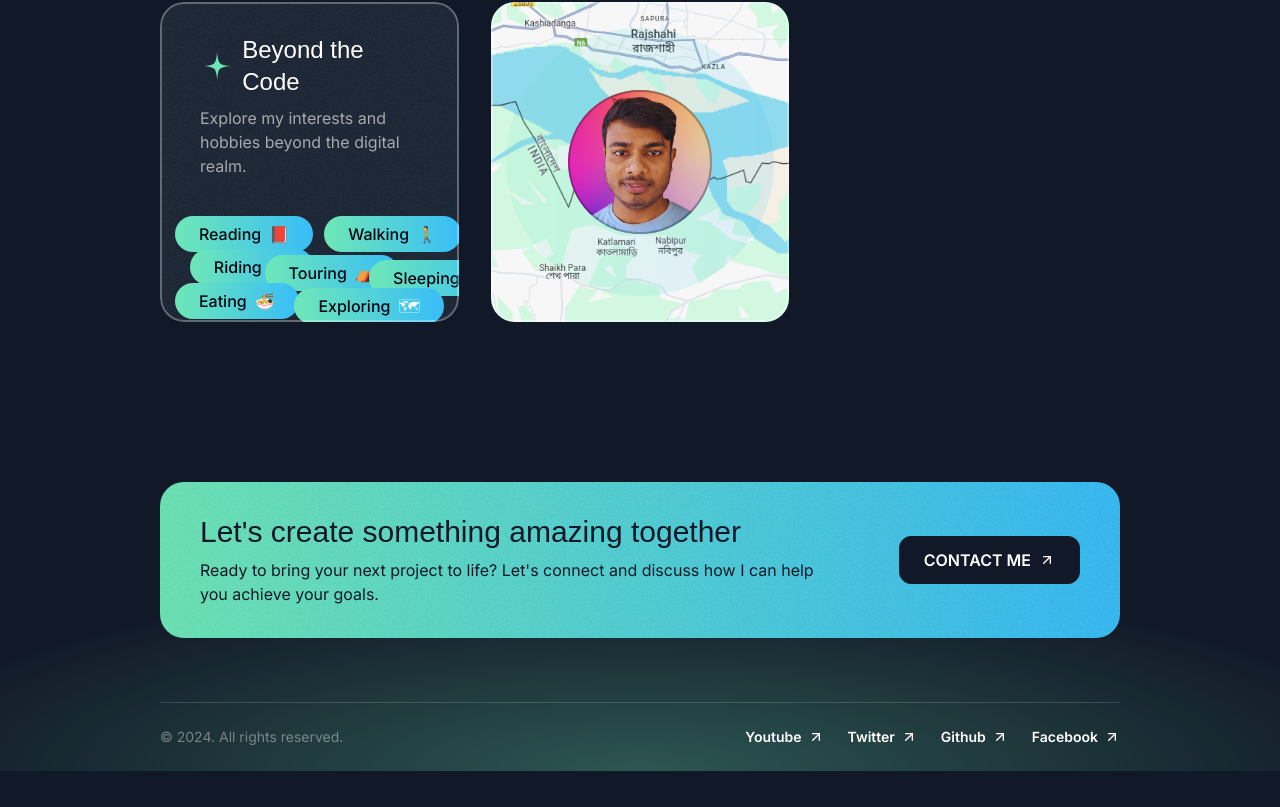
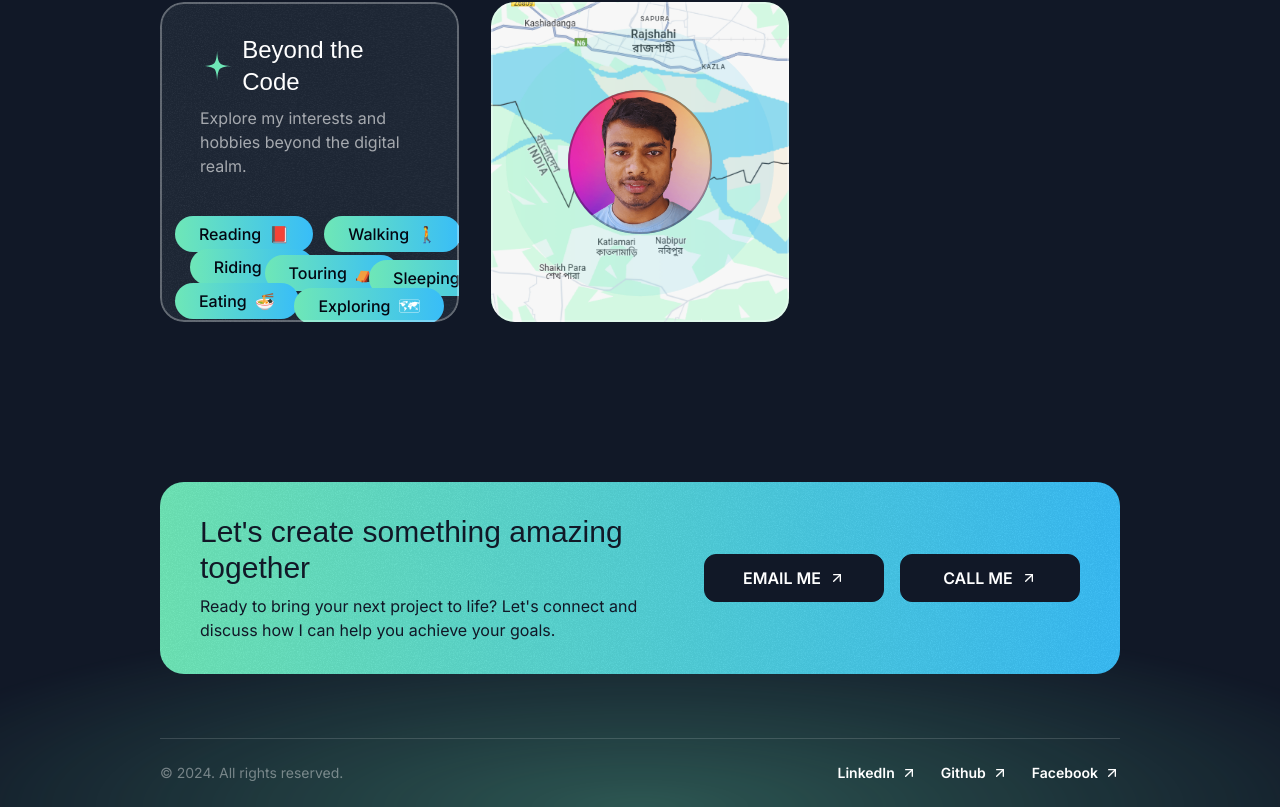
Before and after one commit to solo-mizan/portfolio, a Next.js app: page / in a window 1280 px wide. Shown: the part 5240-6047 px from the top of the page. Before the commit the page ends 6011 px from the top, so only its background shows below. Built offline with nearby package versions, Linux system fonts and the light colour scheme; a web font is replaced by a local one.

Commit message:
chore: update contact information

```diff
--- a/src/sections/Contact.tsx
+++ b/src/sections/Contact.tsx
@@ -1,5 +1,6 @@
 import ArrowUpRightIcon from "@/assets/icons/arrow-up-right.svg";
 import grainImg from "@/assets/images/grain.jpg";
+import Link from "next/link";
 
 export const ContactSection = () => {
   return (
@@ -20,11 +21,24 @@ export const ContactSection = () => {
                 discuss how I can help you achieve your goals.
               </p>
             </div>
-            <div>
-              <button className="inline-flex items-center gap-2 border-gray-900 bg-gray-900 px-6 border rounded-xl w-max h-12 text-white">
-                <span className="font-semibold uppercase">Contact Me</span>
+            <div className="flex flex-col md:flex-row items-center gap-4 w-full md:w-auto">
+              <Link
+                href={"mailto:mizan.rahman.cs@gmail.com"}
+                target="_blank"
+                rel="noopener noreferrer"
+                className="inline-flex items-center justify-center gap-2 border-gray-900 bg-gray-900 px-6 border rounded-xl w-full md:w-[180px] h-12 text-white hover:bg-gray-800 transition-colors"
+              >
+                <span className="font-semibold uppercase">Email Me</span>
                 <ArrowUpRightIcon className="size-4" />
-              </button>
+              </Link>
+
+              <Link
+                href="tel:+8801719402933"
+                className="inline-flex items-center justify-center gap-2 border-gray-900 bg-gray-900 px-6 border rounded-xl w-full md:w-[180px] h-12 text-white hover:bg-gray-800 transition-colors"
+              >
+                <span className="font-semibold uppercase">Call Me</span>
+                <ArrowUpRightIcon className="size-4" />
+              </Link>
             </div>
           </div>
         </div>
--- a/src/sections/Footer.tsx
+++ b/src/sections/Footer.tsx
@@ -1,16 +1,16 @@
 import ArrowUpRightIcon from "@/assets/icons/arrow-up-right.svg";
+import Link from "next/link";
 
 export const Footer = () => {
   const FOOTER_LINK = [
-    { title: "Youtube", href: "#" },
-    { title: "Twitter", href: "#" },
-    { title: "Github", href: "#" },
-    { title: "Facebook", href: "#" },
+    { title: "LinkedIn", href: "https://www.linkedin.com/in/muhammad-mizan/" },
+    { title: "Github", href: "https://github.com/solo-mizan" },
+    { title: "Facebook", href: "https://facebook.com/solo.mizan" },
   ];
 
   const currentYear = new Date().getFullYear();
   return (
-    <footer className="relative -z-10 overflow-x-clip">
+    <footer className="relative overflow-x-clip">
       <div className="bottom-0 [mask-image:radial-gradient(50%_50%_at_bottom_center,black,transparent)] left-1/2 -z-10 absolute bg-emerald-300/30 w-[1600px] h-[400px] -translate-x-1/2"></div>
       <div className="container">
         <div className="flex md:flex-row flex-col md:justify-between items-center gap-8 border-white/15 py-6 border-t text-sm">
@@ -19,14 +19,16 @@ export const Footer = () => {
           </div>
           <nav className="flex md:flex-row flex-col items-center gap-6">
             {FOOTER_LINK.map((link) => (
-              <a
+              <Link
                 key={link.title}
                 href={link.href}
-                className="inline-flex items-center gap-1.5"
+                target="_blank"
+                rel="noopener noreferrer"
+                className="inline-flex items-center gap-1.5 hover:text-emerald-400 transition-colors"
               >
                 <span className="font-semibold">{link.title}</span>
                 <ArrowUpRightIcon className="size-4" />
-              </a>
+              </Link>
             ))}
           </nav>
         </div>
```
